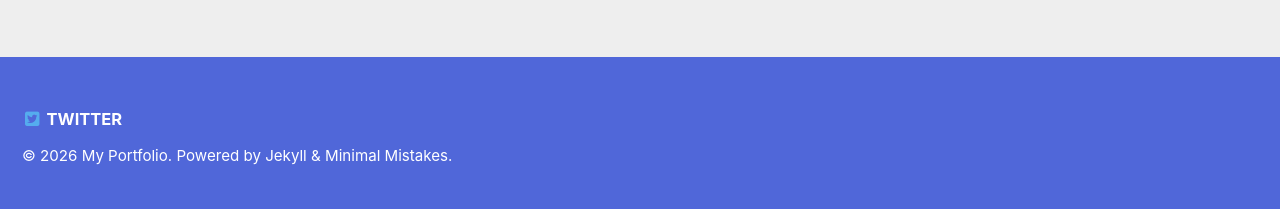
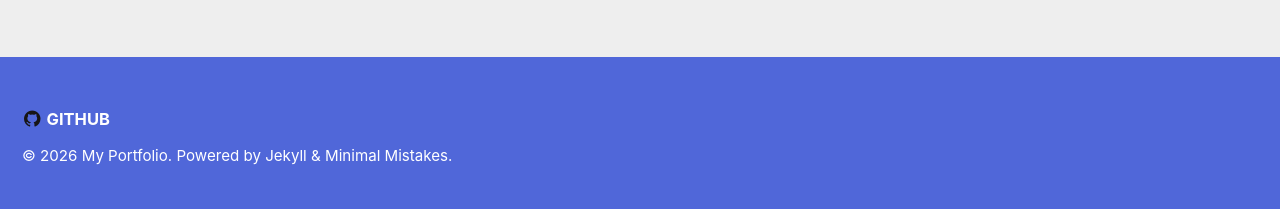
Before and after one commit to AlexUlster/AlexUlster.github.io, a Jekyll site: the page built from _pages/index.md, in a window 1280 px wide. Shown: the part 1289-1498 px from the top of the page. Built offline with Jekyll 4.4.1, drawn with Linux system fonts in a browser that asks for light colours.

Commit message:
Update footer links to include GitHub
Replaced Twitter link with GitHub link in footer.

```diff
--- a/_config.yml
+++ b/_config.yml
@@ -50,12 +50,10 @@ author:
 # Site Footer
 footer: # Site footer
   links: # Footer links
-    - label: "Twitter" # Twitter link
-      icon: "fab fa-fw fa-twitter-square"
-      url: "https://twitter.com/"
+    - label: "GitHub" # Twitter link
+      icon: "fa-brands fa-github"
+      url: "https://github.com/AlexUlster"
       target: "_blank"
-    - label: "Facebook" # Facebook link
-      icon: "fab fa-fw fa-facebook-square"
       # url:
       target: "_blank"
     - label: "GitHub" # GitHub link
```
